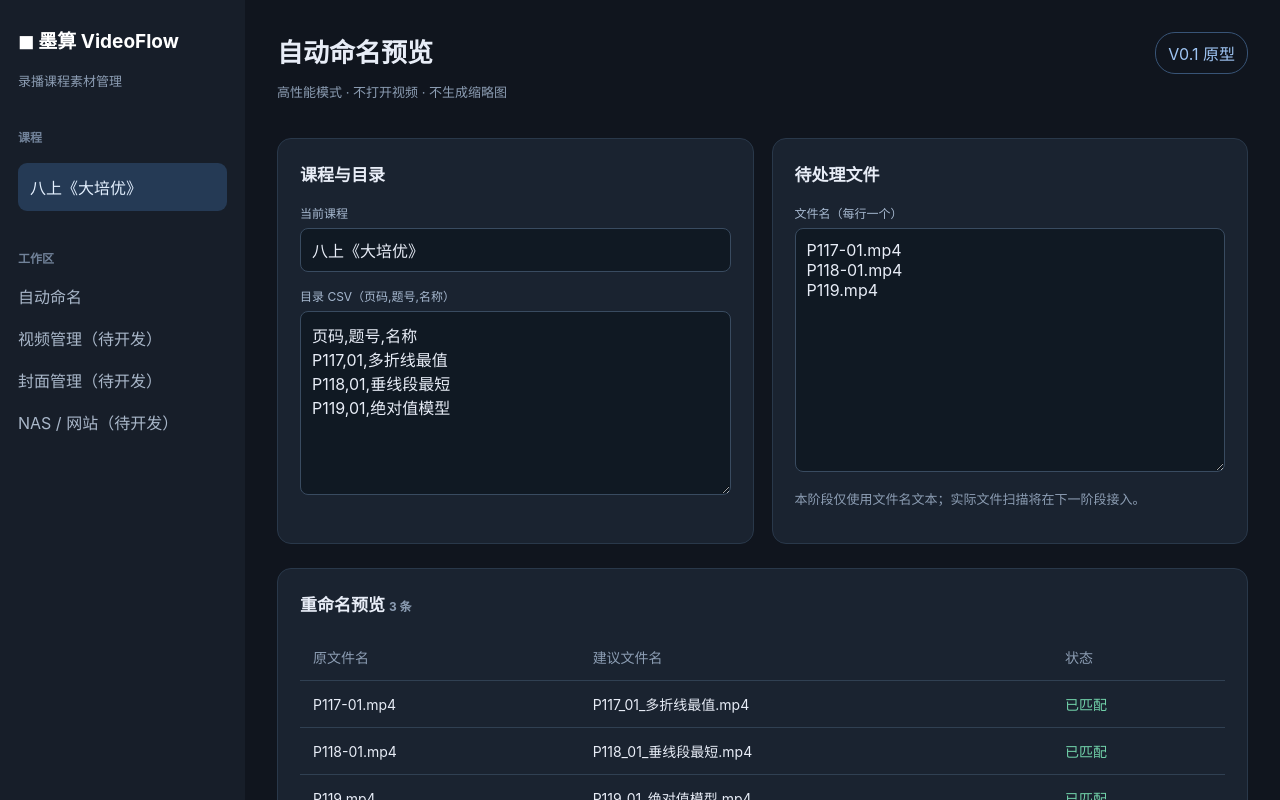
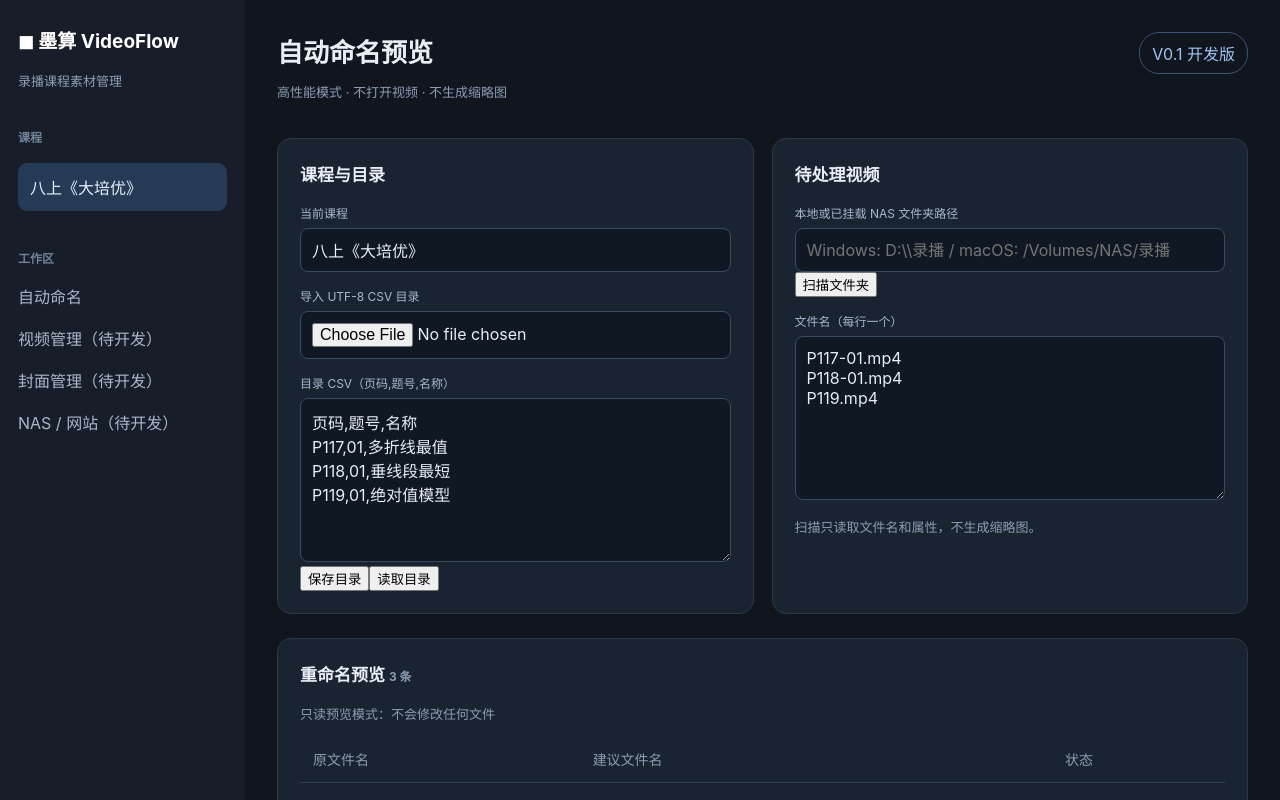
Before and after one commit to fanlaoshi027/mosuan-videoflow, a Vue app: page / in a window 1280 px wide. Shown: the top 800 px of the page. Built offline with nearby package versions, Linux system fonts and the light colour scheme.

Commit message:
feat: wire catalog CSV import, SQLite save/load and folder scanning to UI

```diff
--- a/src/App.vue
+++ b/src/App.vue
@@ -1,22 +1,66 @@
 <script setup lang="ts">
 import { computed, ref } from "vue";
+import { invoke } from "@tauri-apps/api/core";
 import { previewRename, type CatalogRow } from "./naming";
+
 const course = ref("八上《大培优》");
 const catalogText = ref("页码,题号,名称\nP117,01,多折线最值\nP118,01,垂线段最短\nP119,01,绝对值模型");
 const filenames = ref("P117-01.mp4\nP118-01.mp4\nP119.mp4");
+const folder = ref("");
+const status = ref("只读预览模式：不会修改任何文件");
+const busy = ref(false);
 const catalog = computed<CatalogRow[]>(() => catalogText.value.split(/\r?\n/).slice(1).map(line => {
  const [page, question, ...title] = line.split(",");
  return { page: (page || "").trim(), question: (question || "").trim(), title: title.join(",").trim() };
 }).filter(r => r.page && r.title));
 const previews = computed(() => filenames.value.split(/\r?\n/).map(s => s.trim()).filter(Boolean).map(s => previewRename(s, catalog.value)));
+
+async function importCsv(event: Event) {
+ const input = event.target as HTMLInputElement;
+ const file = input.files?.[0];
+ if (!file) return;
+ if (!file.name.toLowerCase().endsWith(".csv")) { status.value = "目前只支持 UTF-8 CSV，Excel XLSX 将在后续加入"; return; }
+ catalogText.value = (await file.text()).replace(/^\uFEFF/, "");
+ status.value = "已读取 CSV，请检查目录后点击保存";
+ input.value = "";
+}
+async function saveCatalog() {
+ busy.value = true;
+ try {
+  const count = await invoke<number>("save_catalog", { course: course.value, entries: catalog.value.map(x => ({
+   page: x.page, question: x.question || "", title: x.title
+  })) });
+  status.value = "已保存 " + count + " 条目录到本地 SQLite";
+ } catch (e) { status.value = "保存失败：" + String(e); }
+ finally { busy.value = false; }
+}
+async function loadCatalog() {
+ busy.value = true;
+ try {
+  const rows = await invoke<Array<{page:string;question:string;title:string}>>("load_catalog", { course: course.value });
+  catalogText.value = "页码,题号,名称\n" + rows.map(x => [x.page,x.question,x.title].join(",")).join("\n");
+  status.value = "已读取 " + rows.length + " 条目录";
+ } catch (e) { status.value = "读取失败：" + String(e); }
+ finally { busy.value = false; }
+}
+async function scanFolder() {
+ if (!folder.value.trim()) { status.value = "请先输入文件夹完整路径"; return; }
+ busy.value = true;
+ try {
+  const rows = await invoke<Array<{name:string;path:string;size:number}>>("scan_folder", { folder: folder.value });
+  filenames.value = rows.map(x => x.name).join("\n");
+  status.value = "扫描完成：" + rows.length + " 个视频，仅读取基本文件属性";
+ } catch (e) { status.value = "扫描失败：" + String(e); }
+ finally { busy.value = false; }
+}
 </script>
 <template>
 <div class="shell">
  <aside><div class="brand">◼ 墨算 VideoFlow</div><div class="hint">录播课程素材管理</div><h4>课程</h4><div class="selected">{{ course }}</div><h4>工作区</h4><div>自动命名</div><div>视频管理（待开发）</div><div>封面管理（待开发）</div><div>NAS / 网站（待开发）</div></aside>
- <main><header><div><h1>自动命名预览</h1><p>高性能模式 · 不打开视频 · 不生成缩略图</p></div><span class="tag">V0.1 原型</span></header>
- <section class="columns"><div class="panel"><h3>课程与目录</h3><label>当前课程</label><input v-model="course"/><label>目录 CSV（页码,题号,名称）</label><textarea v-model="catalogText" rows="8"/></div>
- <div class="panel"><h3>待处理文件</h3><label>文件名（每行一个）</label><textarea v-model="filenames" rows="11"/><p class="hint">本阶段仅使用文件名文本；实际文件扫描将在下一阶段接入。</p></div></section>
- <section class="panel"><h3>重命名预览 <small>{{ previews.length }} 条</small></h3><table><thead><tr><th>原文件名</th><th>建议文件名</th><th>状态</th></tr></thead><tbody><tr v-for="(item,i) in previews" :key="i"><td>{{ item.source }}</td><td>{{ item.target || item.detail }}</td><td :class="item.status">{{ item.status === "matched" ? "已匹配" : "待确认" }}</td></tr></tbody></table><p class="hint">安全模式：本版本不写入、不移动、不删除任何文件。</p></section>
+ <main><header><div><h1>自动命名预览</h1><p>高性能模式 · 不打开视频 · 不生成缩略图</p></div><span class="tag">V0.1 开发版</span></header>
+ <section class="columns"><div class="panel"><h3>课程与目录</h3><label>当前课程</label><input v-model="course"/><label>导入 UTF-8 CSV 目录</label><input type="file" accept=".csv,text/csv" @change="importCsv"/><label>目录 CSV（页码,题号,名称）</label><textarea v-model="catalogText" rows="7"/><div class="actions"><button :disabled="busy" @click="saveCatalog">保存目录</button><button :disabled="busy" @click="loadCatalog">读取目录</button></div></div>
+ <div class="panel"><h3>待处理视频</h3><label>本地或已挂载 NAS 文件夹路径</label><input v-model="folder" placeholder="Windows: D:\\录播 / macOS: /Volumes/NAS/录播"/><div class="actions"><button :disabled="busy" @click="scanFolder">扫描文件夹</button></div><label>文件名（每行一个）</label><textarea v-model="filenames" rows="7"/><p class="hint">扫描只读取文件名和属性，不生成缩略图。</p></div></section>
+ <section class="panel"><h3>重命名预览 <small>{{ previews.length }} 条</small></h3><p class="hint">{{ status }}</p><table><thead><tr><th>原文件名</th><th>建议文件名</th><th>状态</th></tr></thead><tbody><tr v-for="(item,i) in previews" :key="i"><td>{{ item.source }}</td><td>{{ item.target || item.detail }}</td><td :class="item.status">{{ item.status === "matched" ? "已匹配" : "待确认" }}</td></tr></tbody></table><p class="hint">当前只读：尚未开放实际批量重命名。</p></section>
  </main>
 </div>
 </template>
```
